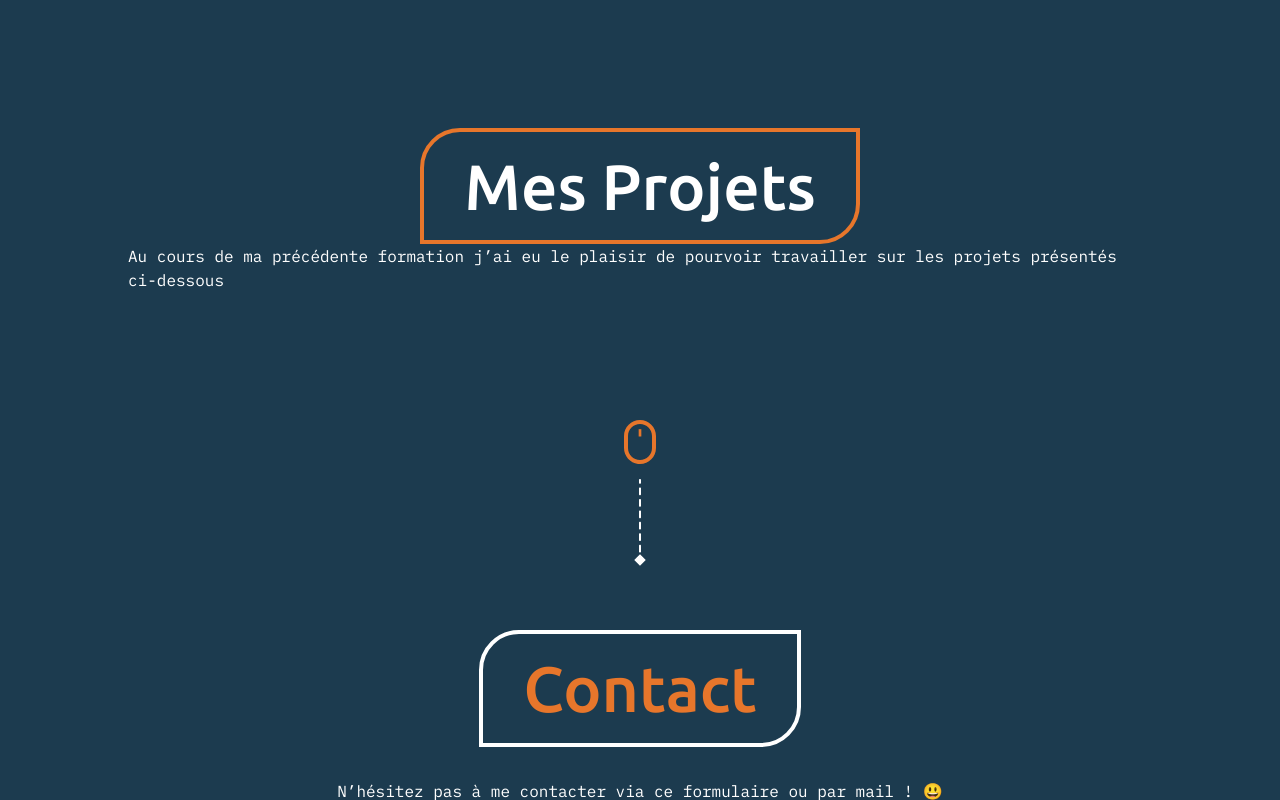
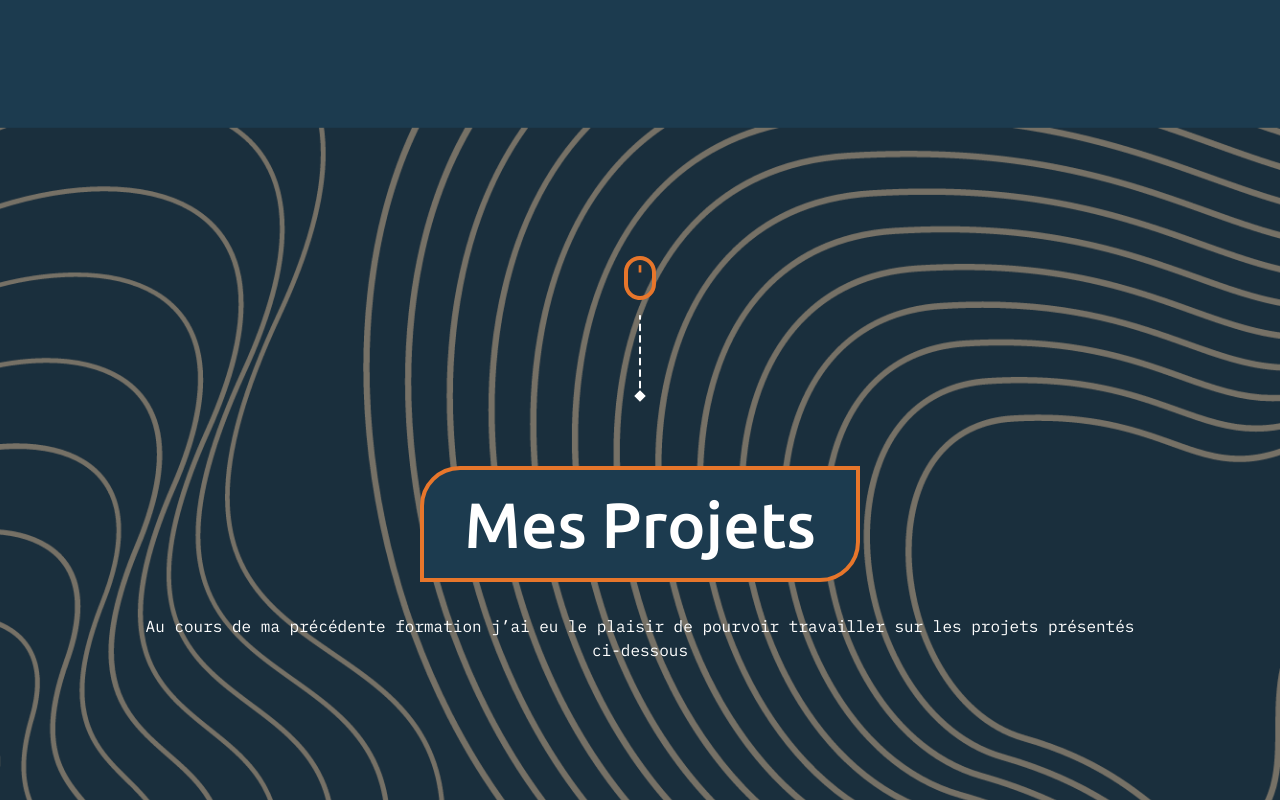
Before and after one commit to Elyrria/portfolio, a React (Create React App) app: page / in a window 1280 px wide. Shown: the part 4500-5300 px from the top of the page. Built offline with nearby package versions, Linux system fonts and the light colour scheme.

Commit message:
Ajout de la section Projet et d'un peu de style + correction fomr section contact et du logoSkill (key manquante)

```diff
--- a/src/components/LogoSkill/index.jsx
+++ b/src/components/LogoSkill/index.jsx
@@ -9,7 +9,6 @@ import iconEXPRESS from "../../assets/svg/icon-express.svg"
 import iconMONGODB from "../../assets/svg/icon-mongodb.svg"
 
 function LogoSkill({ name }) {
-    console.log(name)
     const skills = [
         { html: { color: "#e54f26", icon: iconHTML } },
         { css: { color: "#0c73b8", icon: iconCSS } },
--- a/src/pages/Home/Contact/index.jsx
+++ b/src/pages/Home/Contact/index.jsx
@@ -25,6 +25,7 @@ function Contact() {
                                 id="name"
                                 name="name"
                                 placeholder="Nom"
+                                autoComplete="on"
                             />
                         </div>
                         <div className="form__inputs-style">
@@ -35,6 +36,7 @@ function Contact() {
                                 id="email"
                                 name="email"
                                 placeholder="Email"
+                                autoComplete="on"
                             />
                         </div>
                     </div>
--- a/src/pages/Home/Projets/Projets.scss
+++ b/src/pages/Home/Projets/Projets.scss
@@ -1,16 +1,38 @@
 @import "../../../styles/globalStyle";
 .sectionProjets {
+    position: relative;
+    // height: 1100px;
+    &__backgroundSection-rotate {
+        @include backgroundSection();
+        transform: rotate(180deg);
+    }
+
     &__container {
+        z-index: 1;
         display: flex;
         flex-direction: column;
         align-items: center;
         justify-content: center;
+        &-imageContainer {
+            margin-top: 128px;
+            margin-bottom: 64px;
+            @media screen and (max-width: 768px) {
+                margin-top: 64px;
+            }
+        }
         &-title {
             max-width: 440px;
+            margin-bottom: 32px;
             @include specifiqueTitileSection(
                 $main-secondary-color,
                 $tertiary-color
             );
         }
+        &-para {
+            text-align: center;
+        }
+        &-carousel {
+            height: 500px;
+        }
     }
 }
--- a/src/pages/Home/Projets/index.jsx
+++ b/src/pages/Home/Projets/index.jsx
@@ -1,14 +1,24 @@
+import backgroundSection from "../../../assets/fond_section.png"
+import scrollMouse from "../../../assets/svg/scroll-mouse.svg"
 import "./Projets.scss"
 function Projets() {
     return (
         <section className="sectionProjets">
+            <img
+                className="sectionProjets__backgroundSection-rotate "
+                src={backgroundSection}
+                alt="Fond de section about"
+            />
             <div className="sectionProjets__container">
+                <div className="sectionProjets__container-imageContainer">
+                    <img src={scrollMouse} alt="Scroll mouse" />
+                </div>
                 <h2 className="sectionProjets__container-title">Mes Projets</h2>
-                <p>
+                <p className="sectionProjets__container-para">
                     Au cours de ma précédente formation j’ai eu le plaisir de
                     pourvoir travailler sur les projets présentés ci-dessous
                 </p>
-                <div></div>
+                <div className="sectionProjets__container-carousel"></div>
             </div>
         </section>
     )
--- a/src/pages/Home/Skills/index.jsx
+++ b/src/pages/Home/Skills/index.jsx
@@ -5,7 +5,6 @@ import baliseClose from "../../../assets/svg/balise-fermante.svg"
 import scrollMouse from "../../../assets/svg/scroll-mouse.svg"
 function Skills() {
     const skills = skillsArray[3].skills
-    console.log(skills)
     return (
         <section className="sectionSkills">
             <div className="sectionSkills__imageContainer">
@@ -27,8 +26,8 @@ function Skills() {
                     assouvir cette soif de savoir.
                 </p>
                 <div className="sectionSkills__container-skills">
-                    {skills.map((skill) => (
-                        <LogoSkill name={skill} />
+                    {skills.map((skill, index) => (
+                        <LogoSkill key={skill + index} name={skill} />
                     ))}
                 </div>
             </div>
--- a/src/pages/Project/index.jsx
+++ b/src/pages/Project/index.jsx
@@ -1,7 +1,8 @@
+import "./Project.scss"
 function Project() {
     return (
         <main>
-          <div>Mes projets 🤷‍♂️</div>
+            <div>Mes projets 🤷‍♂️</div>
         </main>
     )
 }
--- a/src/styles/globalStyle.scss
+++ b/src/styles/globalStyle.scss
@@ -48,7 +48,7 @@ $bootstrap: #602c50;
     width: 100vw;
     position: absolute;
     height: 100%;
-    opacity: 0.6;
+    opacity: 0.4;
 }
 
 @mixin specifiqueTitileSection($border-color, $text-color) {
```
